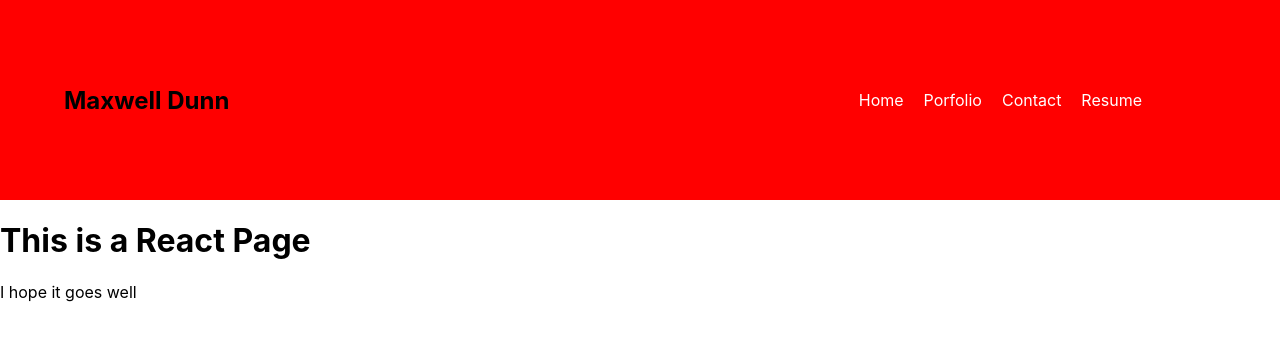
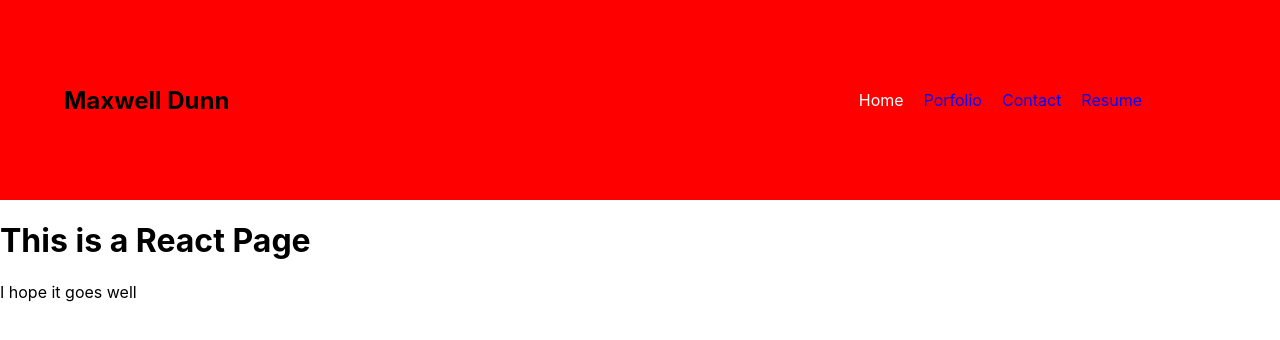
Before and after one commit to maxd66/react-portfolio-v2, a React (Create React App) app: page / in a window 1280 px wide. Shown: the top 340 px of the page. Built offline with nearby package versions, Linux system fonts and the light colour scheme.

Commit message:
added classes to affect nav links on clicks

```diff
--- a/src/App.css
+++ b/src/App.css
@@ -23,12 +23,17 @@ nav li {
   margin: 10px;
 }
 
-nav a {
+.nav-link {
   text-decoration: none;
+  color: blue;
+}
+
+.active {
   color: white;
 }
 
 /* Media query for responsive nav bar */
+
 @media screen and (min-width: 768px) {
   nav {
     flex-direction: row;
```
